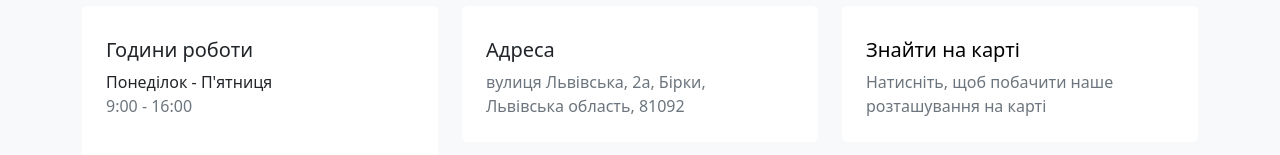
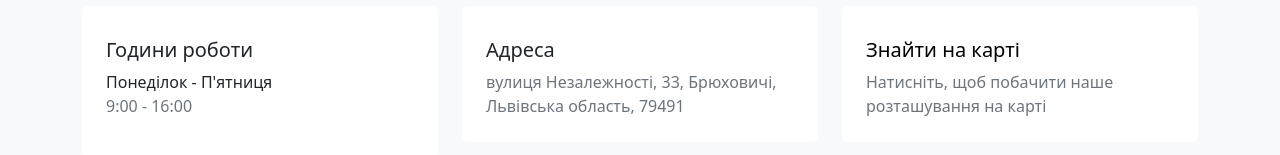
Before and after one commit to Olena95/korset-zahid, a Next.js app: page / in a window 1280 px wide. Shown: the part 745-900 px from the top of the page. Built offline with nearby package versions, Linux system fonts and the light colour scheme.

Commit message:
fix address

```diff
--- a/components/contentBlock/Appointment.js
+++ b/components/contentBlock/Appointment.js
@@ -66,8 +66,8 @@ const Appointment = () => {
                   <h5>Адреса</h5>
 
                   <p className="para text-muted mb-0">
-                    вулиця Львівська, 2а, Бірки,
-                    <br /> Львівська область, 81092
+                  вулиця Незалежності, 33, Брюховичі,
+                    <br /> Львівська область, 79491
                   </p>
                 </Card.Body>
               </Card>
```
